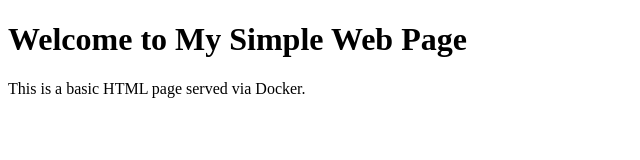
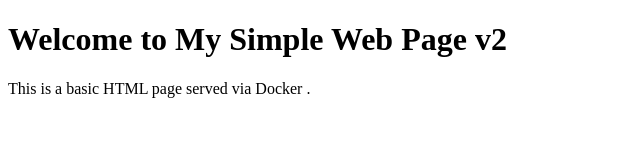
Before and after one commit to quyetqc/html, a plain HTML site: page index.html in a window 1280 px wide. Shown: the full height of the page, 0-640 px from the left. Drawn offline with Linux system fonts and the light colour scheme.

Commit message:
update v2

```diff
--- a/index.html
+++ b/index.html
@@ -6,7 +6,7 @@
     <title>My Simple Web Page</title>
 </head>
 <body>
-    <h1>Welcome to My Simple Web Page</h1>
-    <p>This is a basic HTML page served via Docker.</p>
+    <h1>Welcome to My Simple Web Page v2</h1>
+    <p>This is a basic HTML page served via Docker .</p>
 </body>
 </html>
```
